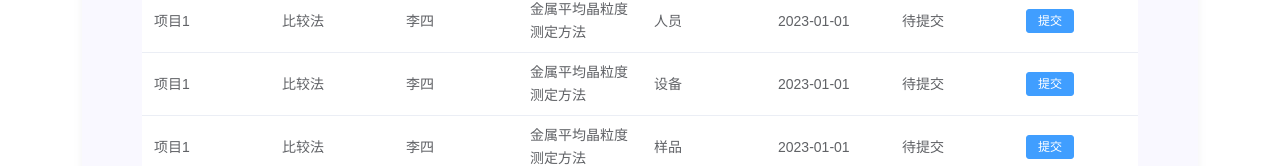
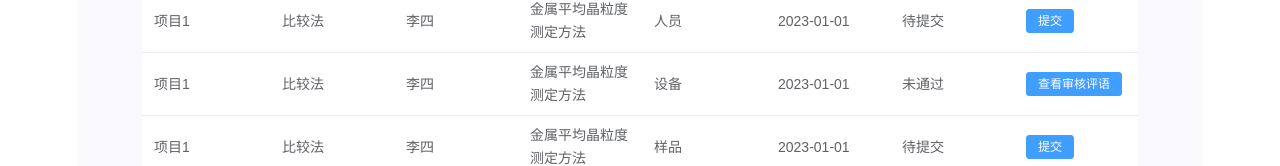
Before and after one commit to LewiZzzz/cma-fronthead, a Vue app: page /experiment/submittask in a window 1280 px wide. Shown: the part 236-402 px from the top of the page. Built offline with nearby package versions, Linux system fonts and the light colour scheme; a web font is replaced by a local one.

Commit message:
增加审核评语modal

```diff
--- a/src/views/Experiment/Experiment_SubmitTask.vue
+++ b/src/views/Experiment/Experiment_SubmitTask.vue
@@ -69,10 +69,10 @@
                                 data-bs-toggle="modal" data-bs-target="#submitTask_8" @click="openModal()">
                                 提交
                             </el-button>
-                            <el-button size="small" type="warning" v-if="scope.row.state === 1">审核</el-button>
+                            <el-button size="small" type="warning" v-if="scope.row.state === 1">审核中</el-button>
                             <el-button size="small" type="warning" v-if="scope.row.state === 2">提交</el-button>
                             <el-button size="small" type="primary" v-if="scope.row.state === 3" data-bs-toggle="modal"
-                                data-bs-target="#examineRes" @click="openModal()">查看审核结果
+                                data-bs-target="#examineRes" @click="openModal()">查看审核评语
                             </el-button>
                         </template>
                     </el-table-column>
@@ -440,6 +440,23 @@
             </div>
         </div>
 
+        <div class="modal fade" id="examineRes" tabindex="-1" aria-labelledby="examineRes" aria-hidden="true">
+            <div class="modal-dialog">
+                <div class="modal-content">
+                    <div class="modal-header">
+                        <h5 class="modal-title" id="submitTaskLabel">审核评语</h5>
+                        <button type="button" class="btn-close" data-bs-dismiss="modal" aria-label="Close"></button>
+                    </div>
+                    <div class="modal-body">
+                        <p>审核评语</p>
+                    </div>
+                    <div class="modal-footer">
+                        <button type="button" class="btn btn-secondary" data-bs-dismiss="modal">关闭</button>
+                    </div>
+                </div>
+            </div>
+        </div>
+
     </ContentBase>
 </template>
 <script>
@@ -472,7 +489,7 @@
                 principal: "李四",
                 parameter: "金属平均晶粒度测定方法",
                 time: "2023-01-01",
-                state: 0
+                state: 3
             },
             {
                 id: 2,  //标识
```
